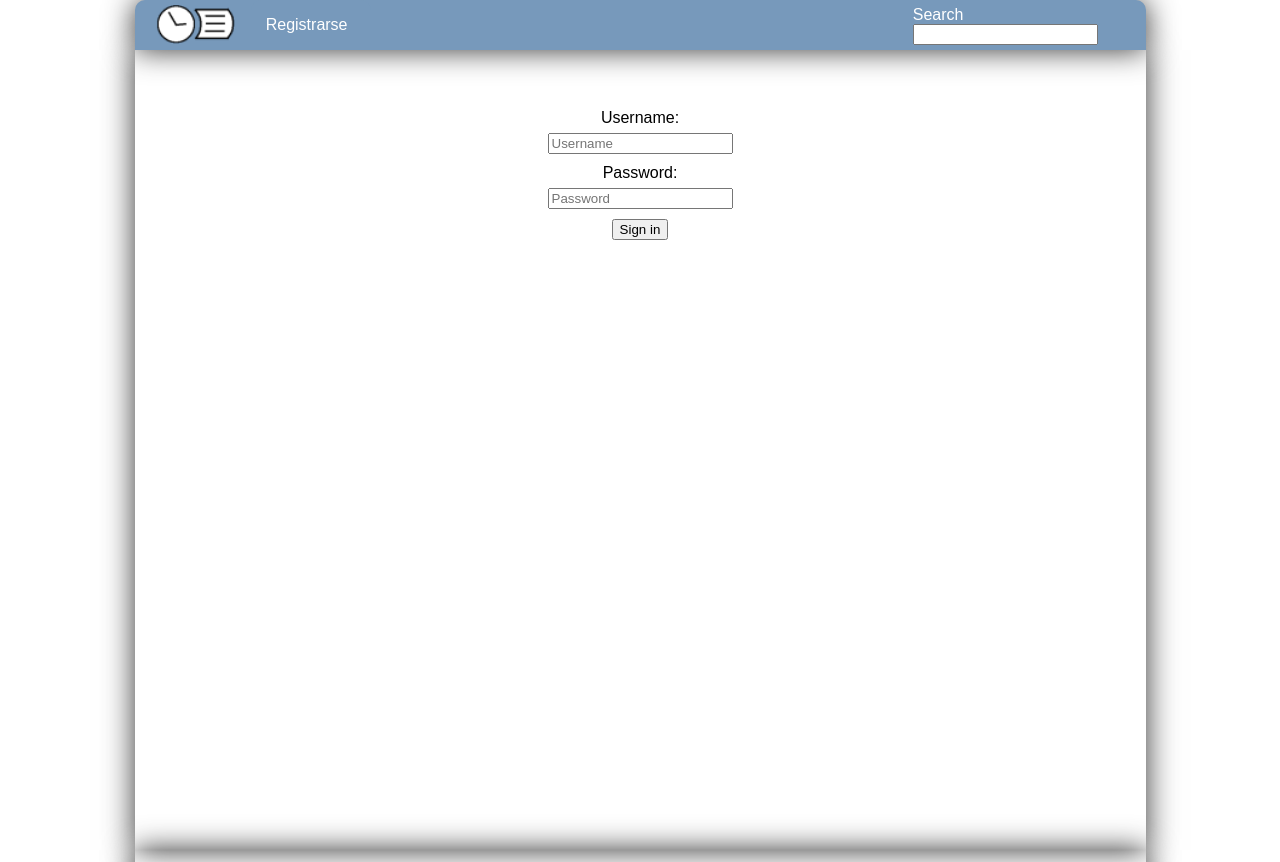
After one commit to gustavovelascoh/CongregationManager, a Python web app: template templates/home.html in a window 1280 px wide. The commit adds this page. Shown: the top 862 px of the page. Run offline with Jinja, Linux system fonts and the light colour scheme; the template is opened without the code that fills it, so the values that code supplies are empty.

Commit message:
Añadido login - logout. Centrado en el main-container. corregidos algunos bugs de la barra de navegación

```diff
--- a/templates/base_5.html
+++ b/templates/base_5.html
@@ -53,7 +53,6 @@
 				display: table-cell;
 				padding:0 5px;
 				margin:0;
-				position: fixed;
 			}
 
 			.menu-item
@@ -119,21 +118,28 @@
 				vertical-align: middle;
 			}
 
-			.main-content
+			.main-container
 			{
 				width: 981px;
+				min-height: 700px;
 				margin: 0 auto;
 				box-shadow: 0 0 30px #333;
-				padding: 30px 15px;
+				padding: 50px 15px;
+				text-align: center;
 			}
 
+			.main-container *
+			{
+				display: table;
+				margin: 0 auto;
+			}
 			footer
 			{
 				width: 981px;
 				margin: 0 auto;
 				box-shadow: 0 0 30px #333;
 				border-radius: 0 0 15px 15px;
-				padding: 30px 15px;
+				padding: 15px 15px 5px;
 				font-size: 0.8em;
 				color: #333;
 				display: table;
@@ -151,6 +157,7 @@
 		</style>
 		{% endblock %}
 		{% block styles %}{% endblock %}
+		{% block scripts %}{% endblock %}
 	</head>
 	<body>
 		<header>
@@ -161,29 +168,29 @@
 				</div>
 				<div class="menu-tabs">
 					<ul>
-						{% if logged == 1 %}
+						{% if user %}
 						<li class="menu-item">
-								<div class="menu-title">Title 1</div>
+								<div class="menu-title">Informes</div>
 								<ul class="sub-menu">
 									<li class="sub-menu-item">
-										<a class="menu-link" href="#">Subitem 1.1adsdsdfsdfsdfsdfas </a>
+										<a class="menu-link" href="#">Ingresar informe</a>
 									</li>
 									<li class="sub-menu-item">
-										<a class="menu-link" href="#">Subitem 1.2</a>
+										<a class="menu-link" href="#">Ver informes</a>
 									</li>
 									<li class="sub-menu-item">
-										<a class="menu-link" href="#">Subitem 1.3</a>
+										<a class="menu-link" href="#">Estad&iacute;sticas</a>
 									</li>
 								</ul>
 							</li>
 							<li class="menu-item">
-								<div class="menu-title">Title 2</div>
+								<div class="menu-title">Cuenta</div>
 								<ul class="sub-menu">
 									<li class="sub-menu-item">
-										<a class="menu-link" href="#">Subitem 2.1 </a>
+										<a class="menu-link" href="#">Editar datos </a>
 									</li>
 									<li class="sub-menu-item">
-										<a class="menu-link" href="#">Subitem 2.2 </a>
+										<a class="menu-link" href="/logout">Cerrar Sesi&oacute;n</a>
 									</li>
 								</ul>
 							</li>
@@ -203,7 +210,7 @@
 				</div>
 			</nav>
 		</header>
-		<section class="main-content">
+		<section class="main-container">
 		{% if error %}
 		<div class="msg"> {{error}} </div>
 		{% endif %}
--- /dev/null
+++ b/templates/home.html
@@ -0,0 +1,39 @@
+{% extends "base_5.html" %}
+{% block title %} Home {% endblock %}
+{% block styles %}
+<link type="text/css" href="css/custom-theme/jquery-ui-1.9.2.custom.min.css" rel="stylesheet" />
+{% endblock %}
+{% block scripts %}
+<script type="text/javascript" src="js/jquery-1.8.3.js"></script>
+<script type="text/javascript" src="js/jquery-ui-1.9.2.custom.min.js"></script>
+{% endblock %}
+{% block content %}
+{% if user %}
+{{ user }}
+<h1>Bienvenido!! {{ user.username }}</h1>
+{% else %}
+<div>
+	<form action="/" method="POST">
+		<table>
+			<tr>
+				<td>Username:</td>
+				<td>
+					<input name="name" type="text" required placeholder="Username" pattern="[A-Za-z][a-zA-Z0-9_]{5,11}">
+				</td>
+			</tr>
+			<tr>
+				<td>Password:</td>
+				<td>
+					<input name="pw" type="password" placeholder="Password" required pattern="[a-zA-Z0-9]{6,12}">
+				</td>
+			</tr>
+			<tr>
+				<td colspan="2">
+					<input type="submit" value="Sign in">
+				</td>
+			</tr>
+		</table>
+	</form>
+</div>
+{% endif %}
+{% endblock %}
```
Also changed, not shown: main.py (+30 -5 lines), src/Entities.py (+12 -15 lines), 2 other files.
